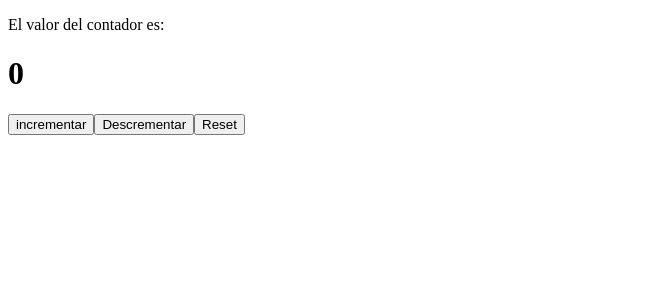
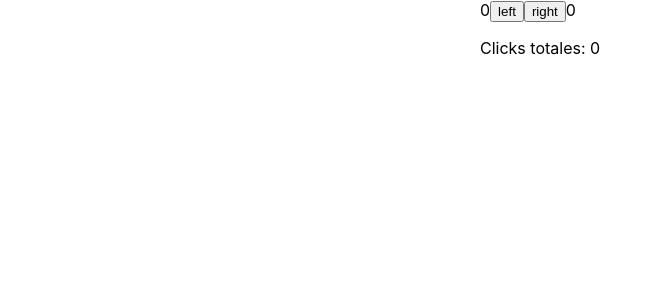
Before and after one commit to EGarcia30/bootcamp, a React (Create React App) app in the folder part1/: page / in a window 1280 px wide. Shown: the top 300 px of the page, without its empty margins (0-655 px from the left). Built offline with nearby package versions, Linux system fonts and the light colour scheme.

Commit message:
ejercicio4

```diff
--- a/part1/src/index.css
+++ b/part1/src/index.css
@@ -11,3 +11,8 @@ code {
   font-family: source-code-pro, Menlo, Monaco, Consolas, 'Courier New',
     monospace;
 }
+
+div{
+  width: 50%;
+  margin: auto;
+}
--- a/part1/src/index.js
+++ b/part1/src/index.js
@@ -1,37 +1,50 @@
 import {useState} from 'react'
 import ReactDOM from 'react-dom'
+import "./index.css"
 
 const rootElement = document.getElementById('root')
 
-const App = (props) => {
-  const [contador, setContador] = useState(0)
+const App = () => {
+  // const [left, setLeft] = useState(0)
+  // const [right, setRight] = useState(0)
+  const [counters, setCounters] = useState({
+    left: 0,
+    right: 0,
+    mensaje: 'Mensaje en el estado'
+  });
+  const[clicks, setClicks] = useState([])
 
-  /*const contador = useState(0)
-  const contadorValue = contador[0]
-  const updateContador = contador[1]
-  */
+  const handleClickLeft = () => {
+    const newCountersState = {
+      ...counters,
+      left: counters.left + 1,
+    };
 
-  const handleClick = () => setContador(contador + 1)
+    setCounters(newCountersState);
+    setClicks(prevClicks => ([...prevClicks, 'L']))
+  }
 
-  const handleClickReset = () => setContador(0)
+  const handleClickRight = () => {
+    setCounters({
+      ...counters,
+      right: counters.right + 1,
+    });
+    setClicks(prevClicks => ([...prevClicks, 'R']))
+  }
 
-  const handleClickDes = () => {
-    contador === 0 ? setContador(0) : setContador(contador - 1)
-  }
 
   return (
     <div>
-      <p>El valor del contador es:</p>
-      <h1>{contador}</h1>
-      <button onClick={handleClick}>
-        incrementar
+      {counters.left}
+      <button onClick={handleClickLeft}>
+        left
       </button>
-      <button onClick={handleClickDes}>
-        Descrementar
+      <button onClick={handleClickRight}>
+        right
       </button>
-      <button onClick={handleClickReset}>
-        Reset
-      </button>
+      {counters.right}
+      <p>Clicks totales: {clicks.length}</p>
+      {clicks.join(' ')}
     </div>
   )
 }
```
